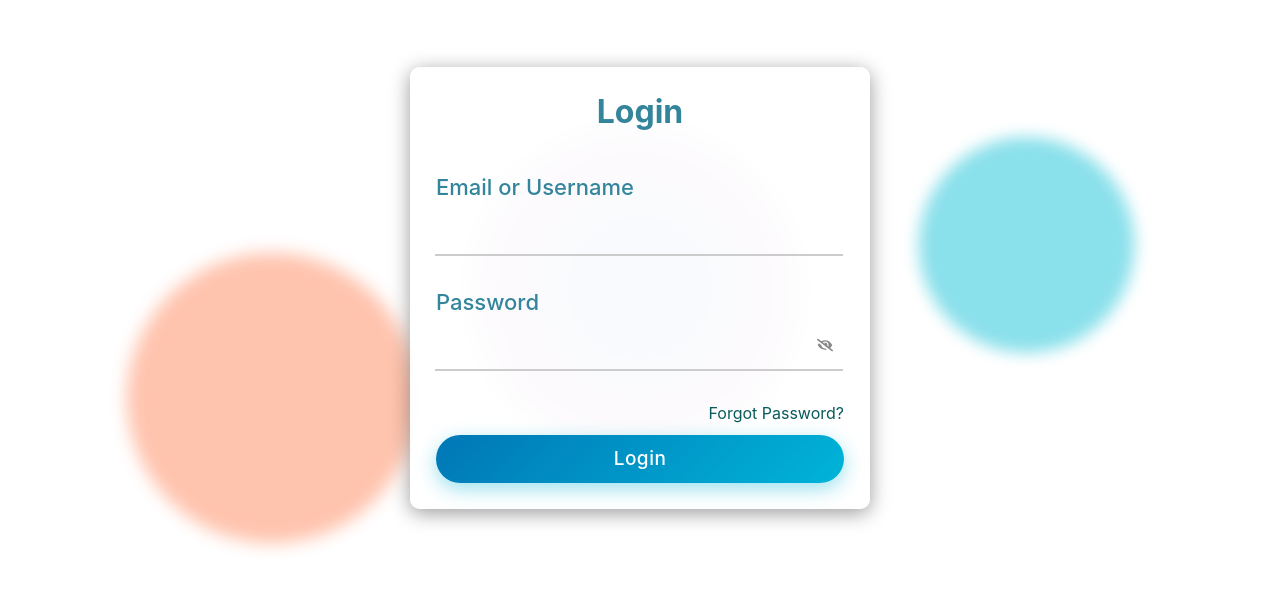
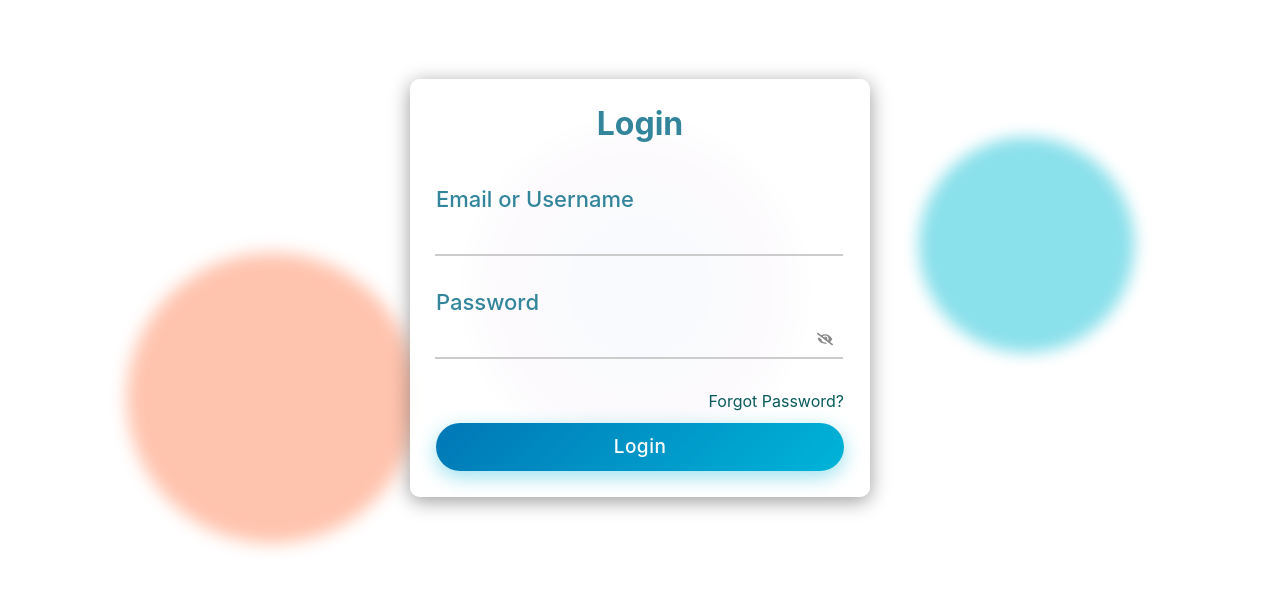
Before and after one commit to PADMANABAN5/tiny-magic, a React (Create React App) app: page /login in a window 1280 px wide. Shown: the part 112-702 px from the top of the page. Built offline with nearby package versions, Linux system fonts and the light colour scheme; what pdfmake would draw is missing.

Commit message:
login padding issue fixed

```diff
--- a/src/styles/login.css
+++ b/src/styles/login.css
@@ -385,7 +385,7 @@ body {
 
 .input-group input {
   width: 100%;
-  padding: 10px 0;
+  padding: 5px 0px 3px 0px;
   font-size: 16px;
   border: none;
   border-bottom: 2px solid #ccc;
@@ -508,7 +508,7 @@ input:-moz-autofill {
   }
 
   .input-group input {
-    padding: 10px 0px 10px 0px;
+    padding: 5px 0px 3px 0px;
     font-size: 16px;
   }
 
@@ -955,7 +955,6 @@ input::-webkit-contacts-auto-fill-button {
   }
   .input-group input {
     font-size: 20px;
-    padding-left: 5px;
   }
    .forgot-password-link {
     font-size: 16px;
@@ -1006,7 +1005,7 @@ input::-webkit-contacts-auto-fill-button {
     padding: 8px 10px;
   }
   .input-group input {
-    padding: 5px 0px 3px 5px;
+    padding: 5px 0px 3px 0px;
     font-size: 16px;
   }
   .login-btn {
```
